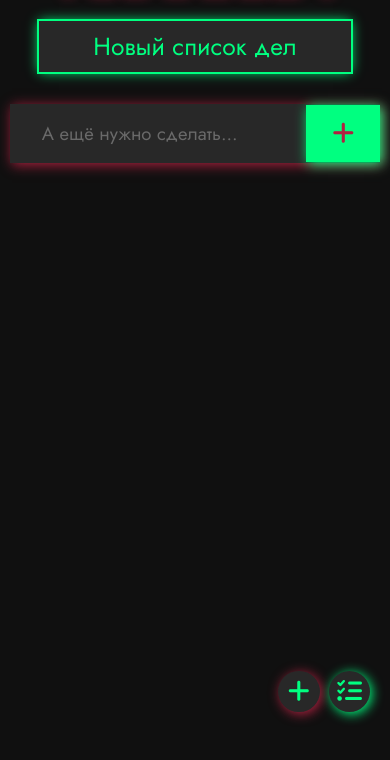
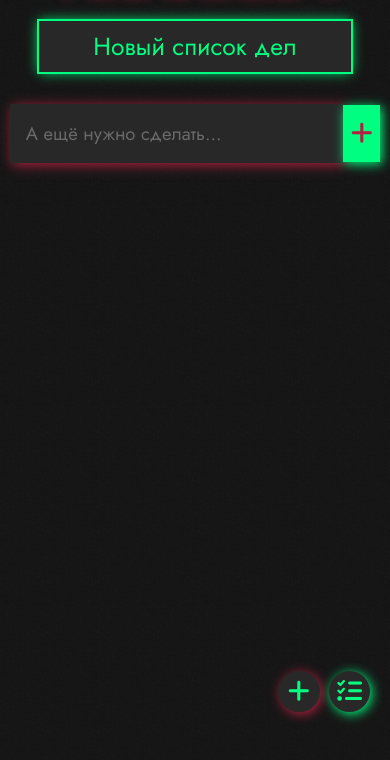
Before and after one commit to hungrysamurai/todolist, a plain HTML site: page todolist.html in a window 390 px wide. Shown: the part 64-824 px from the top of the page. Drawn offline with nearby package versions, Linux system fonts and the light colour scheme.

Commit message:
new task input fix

```diff
--- a/todolist/classes.js
+++ b/todolist/classes.js
@@ -171,7 +171,7 @@ export class ToDoList {
         this.deleteToDo(todoEl.dataset.index);
       });
 
-      completeBtn.addEventListener("touchstart", (e) => {
+      completeBtn.addEventListener("touchmove", (e) => {
         e.preventDefault();
         this.markAsDone(todoEl.dataset.index, todoEl);
       });
--- a/todolist/script.js
+++ b/todolist/script.js
@@ -15,7 +15,6 @@ const addNewListBtn = document.querySelector(".add-new-list-btn");
 
 // Init
 let currentList;
-// let allTitles = [];
 
 // Get items from localStorage
 if (!localStorage.getItem("todoList")) initLocalStorage();
--- a/todolist/style.css
+++ b/todolist/style.css
@@ -26,7 +26,9 @@
 }
 
 body {
-  background-color: var(--color-dark);
+  background: url("./dark_noise.jpg");
+  background-repeat: repeat;
+  background-size: 50px 50px;
   color: var(--color-light);
   font-family: "Jost", sans-serif;
   margin: 0;
@@ -93,7 +95,7 @@ body {
   max-width: 95%;
   display: flex;
   flex-direction: column;
-  align-items: center;
+  align-items: flex-start;
 }
 
 .form button {
@@ -115,12 +117,13 @@ body {
   /* border: 1px solid var(--color-light); */
   border-radius: 0;
   cursor: pointer;
-  transition: transform var(--transition), color var(--transition), background-color var(--transition);
+  transition: transform var(--transition), color var(--transition),
+    background-color var(--transition);
 }
 
 .form button:hover {
   color: var(--color-light);
-  background-color: var(--color-red)
+  background-color: var(--color-red);
 }
 
 .form button:active {
@@ -134,9 +137,9 @@ body {
   color: #fff;
   font-size: calc(var(--index) * 1);
   font-family: "Jost", sans-serif;
-  padding: 1rem 2rem;
+  padding: 1rem 1rem;
   display: block;
-  width: 100%;
+  width: 90%;
   transition: box-shadow var(--transition), outline-color var(--transition);
 }
 
@@ -336,10 +339,15 @@ body.no-scroll {
     margin: 1.5rem 0;
   }
 
+  .todos-container {
+    padding: 0.25rem;
+    width: 100%;
+  }
+
   .form button {
     /* padding: 0.5rem 1rem; */
     font-size: calc(var(--index) * 2);
-    width: 20%;
+    width: 10%;
   }
 
   .todo .check-button,
```
Also changed, not shown: todolist/dark_noise.jpg (added).
